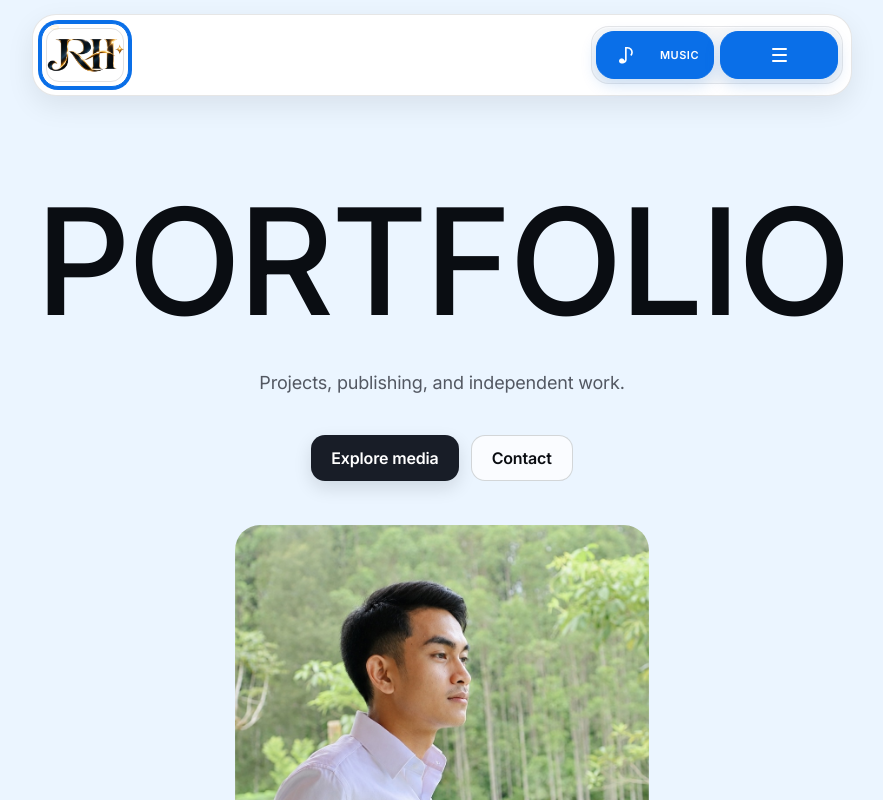
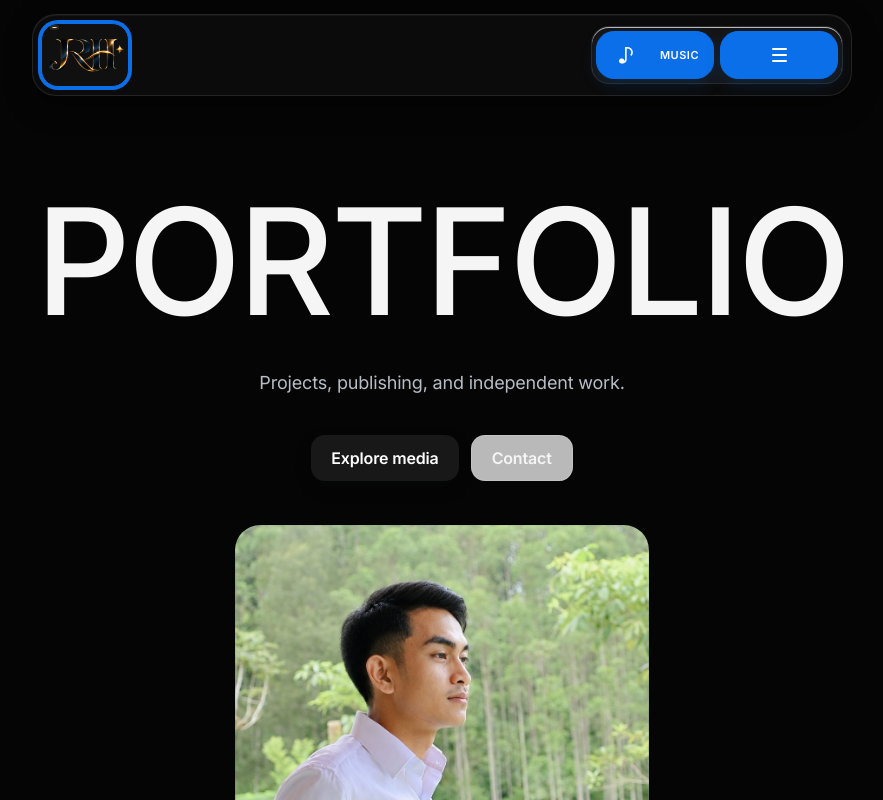
Before and after one commit to LionerHakim/JRHs, a React (Vite) app: page / in a window 1280 px wide. Shown: the top 800 px of the page, without its empty margins (198-1081 px from the left). Built offline with nearby package versions, Linux system fonts and the light colour scheme.

Commit message:
Theme: full dark background
Switch JRHs to a full dark visual theme while preserving the existing design and interactions.

```diff
--- a/src/index.css
+++ b/src/index.css
@@ -3284,3 +3284,146 @@ textarea {
 @media (prefers-reduced-motion: reduce) {
   .back-to-top { transition: none; }
 }
+
+
+/* JRHs FULL DARK THEME — color-only override, layout/design locked */
+:root {
+  --color-sky-tint: #050505;
+  --color-paper-white: #ffffff;
+  --color-bone-white: #0d0d0d;
+  --color-mist-gray: #111111;
+  --color-ink: #f5f5f5;
+  --color-charcoal: #181818;
+  --color-graphite: #b8bcc4;
+  --color-fog: #858b95;
+  --color-lavender-wash: #171222;
+  --color-mint-wash: #0d2117;
+  --color-powder-blue: #10243a;
+  --color-peach-gradient: #321f17;
+  --sky: #050505;
+  --paper: #ffffff;
+  --bone: #0d0d0d;
+  --mist: #111111;
+  --ink: #f5f5f5;
+  --charcoal: #181818;
+  --graphite: #b8bcc4;
+  --fog: #858b95;
+  --lavender: #171222;
+  --mint: #0d2117;
+  --blue-soft: #10243a;
+  --peach: #321f17;
+  --line: rgba(255,255,255,.10);
+  --shadow-subtle: 0 1px 2px rgba(0,0,0,.45), 0 0 0 1px rgba(255,255,255,.06);
+}
+
+html,
+body,
+.site-shell,
+.site-shell > main,
+.site-shell > footer {
+  background: #050505 !important;
+  color: #f5f5f5;
+}
+
+.nav {
+  background: #0b0b0b !important;
+  border-color: rgba(255,255,255,.10) !important;
+  box-shadow: 0 10px 28px rgba(0,0,0,.42), 0 1px 0 rgba(255,255,255,.05) inset !important;
+}
+
+.wordmark,
+.wordmark:hover,
+.wordmark:focus-visible {
+  background: #101010 !important;
+  border-color: #0a6fe8 !important;
+  box-shadow: 0 0 0 3px #0a6fe8 !important;
+}
+
+.nav-actions {
+  background: #151515 !important;
+  border-color: rgba(255,255,255,.09) !important;
+}
+
+.nav-action:hover,
+.nav-action:focus-visible {
+  background: #1c1c1c !important;
+  border-color: rgba(255,255,255,.12) !important;
+  color: #fff !important;
+}
+
+.ghost-pill {
+  color: #f5f5f5 !important;
+  border-color: rgba(255,255,255,.14) !important;
+}
+
+.ghost-pill:hover,
+.ghost-pill:focus-visible {
+  background: #151515 !important;
+}
+
+.portrait-frame {
+  background: #0d0d0d !important;
+}
+
+.record,
+.media-card,
+.project-card {
+  background: #0d0d0d !important;
+  color: #f5f5f5 !important;
+  border: 1px solid rgba(255,255,255,.06) !important;
+}
+
+.media-card:hover,
+.project-card:hover {
+  background: #141414 !important;
+}
+
+.media-links a,
+.project-link {
+  color: #fff !important;
+}
+
+.section p,
+.hero-description,
+.media-subtitle,
+.projects-subtitle,
+.testimonials-subtitle,
+.portrait-quote p,
+.project-quote p {
+  color: #b8bcc4 !important;
+}
+
+.portrait-quote,
+.project-quote {
+  background: #171222 !important;
+}
+
+.site-footer {
+  background: #050505 !important;
+  border-color: rgba(255,255,255,.08) !important;
+}
+
+.site-footer-bottom {
+  color: #858b95 !important;
+}
+
+.back-to-top {
+  background: #111111 !important;
+  color: #f5f5f5 !important;
+  border-color: rgba(255,255,255,.12) !important;
+  box-shadow: 0 8px 20px rgba(0,0,0,.35) !important;
+}
+
+.back-to-top:hover,
+.back-to-top:focus-visible {
+  background: #1a1a1a !important;
+}
+
+.skip-link {
+  background: #fff !important;
+  color: #050505 !important;
+}
+
+@media (prefers-reduced-motion: reduce) {
+  .back-to-top { transition: none; }
+}
```
